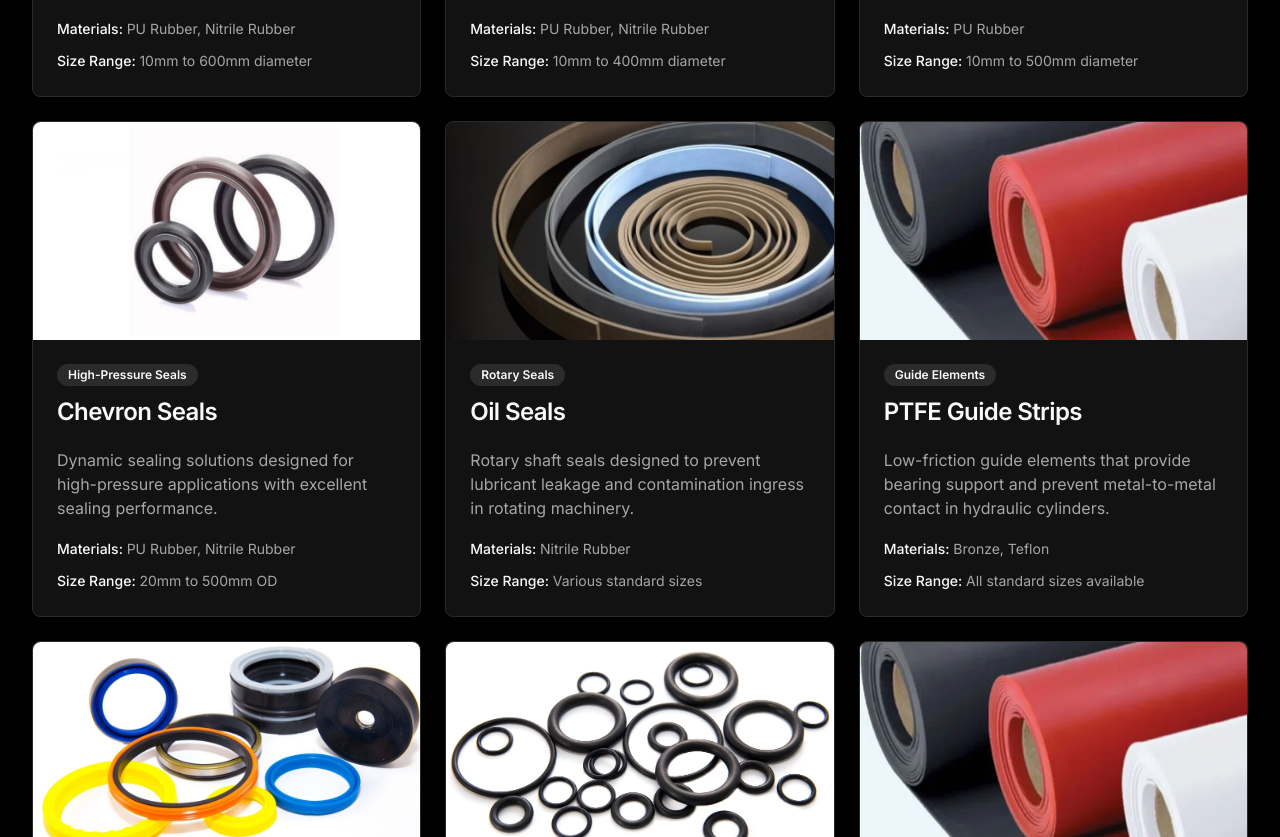
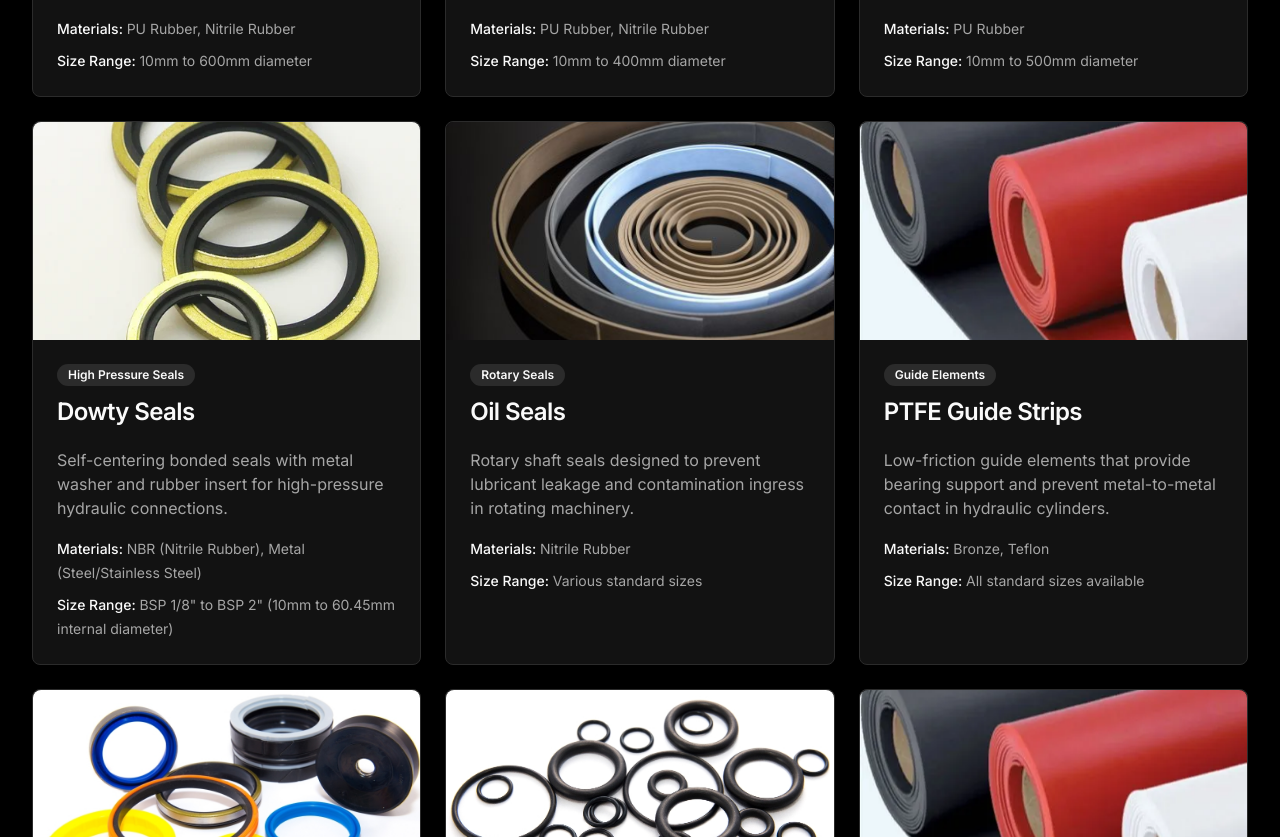
Before and after one commit to chhabraadhruv/ak-rubber-08, a React (Vite) app: page /products/all in a window 1280 px wide. Shown: the part 1540-2377 px from the top of the page. Built offline with nearby package versions, Linux system fonts and the light colour scheme.

Commit message:
Update Dowty Seals product page
Add BSP size and internal diameter table.

```diff
--- a/src/data/products/high-pressure-seals.ts
+++ b/src/data/products/high-pressure-seals.ts
@@ -3,22 +3,48 @@ import { ProductPage } from "@/types/productPage";
 
 export const highPressureSeals: ProductPage[] = [
   {
-    id: "chevron-seals",
-    name: "Chevron Seals",
-    slug: "chevron-seals",
-    description: "Dynamic sealing solutions designed for high-pressure applications with excellent sealing performance.",
-    detailedDescription: "These seals feature a V-shaped profile that provides effective sealing under varying pressure conditions while maintaining low friction operation.",
-    materials: ["PU Rubber", "Nitrile Rubber"],
-    sizeRange: "20mm to 500mm OD",
-    specialFeatures: ["V-shaped profile", "High pressure applications", "Low friction operation"],
-    applications: ["High-pressure hydraulics", "Heavy machinery", "Press applications", "Industrial equipment"],
+    id: "dowty-seals",
+    name: "Dowty Seals",
+    slug: "dowty-seals",
+    description: "Self-centering bonded seals with metal washer and rubber insert for high-pressure hydraulic connections.",
+    detailedDescription: "Dowty seals (also known as bonded seals or bonded washers) combine a metal washer with a precisely molded rubber insert to create a reliable sealing solution for high-pressure hydraulic and pneumatic connections. The metal component provides structural strength while the rubber element ensures effective sealing.",
+    materials: ["NBR (Nitrile Rubber)", "Metal (Steel/Stainless Steel)"],
+    sizeRange: "BSP 1/8\" to BSP 2\" (10mm to 60.45mm internal diameter)",
+    specialFeatures: [
+      "Self-centering design",
+      "Metal washer with rubber insert",
+      "High-pressure capability",
+      "Reliable sealing performance",
+      "Easy installation",
+      "Suitable for hydraulic connections"
+    ],
+    applications: [
+      "Hydraulic systems",
+      "Pneumatic connections",
+      "High-pressure applications",
+      "Industrial machinery",
+      "Automotive systems",
+      "Marine equipment"
+    ],
     specifications: {
-      "Material": "PU and Nitrile Rubber",
-      "Size Range": "20mm to 500mm OD",
-      "Profile": "V-shaped chevron",
-      "Pressure Rating": "Up to 1000 bar"
+      "Material Combination": "Metal washer with NBR rubber insert",
+      "Pressure Rating": "Up to 400 bar",
+      "Temperature Range": "-40°C to +120°C",
+      "Thread Standards": "BSP (British Standard Pipe)",
+      "Available Sizes": "BSP 1/8\" to BSP 2\"",
+      "BSP 1/8\" Internal Diameter": "10mm",
+      "BSP 1/4\" Internal Diameter": "13.5mm",
+      "BSP 3/8\" Internal Diameter": "17.5mm",
+      "BSP 1/2\" Internal Diameter": "21.5mm",
+      "BSP 5/8\" Internal Diameter": "23.5mm",
+      "BSP 3/4\" Internal Diameter": "26.9mm",
+      "BSP 7/8\" Internal Diameter": "30.68mm",
+      "BSP 1\" Internal Diameter": "33.76mm",
+      "BSP 1.1/4\" Internal Diameter": "42.8mm",
+      "BSP 1.1/2\" Internal Diameter": "48.31mm",
+      "BSP 2\" Internal Diameter": "60.45mm"
     },
-    image: "/lovable-uploads/3e229a8e-00d4-41da-8c22-1ec8b03b4000.png",
-    category: "High-Pressure Seals"
+    image: "/lovable-uploads/e1469aed-b196-4f71-a0b4-86817946f790.png",
+    category: "High Pressure Seals"
   }
 ];
```
Also changed, not shown: public/lovable-uploads/e1469aed-b196-4f71-a0b4-86817946f790.png (added).
